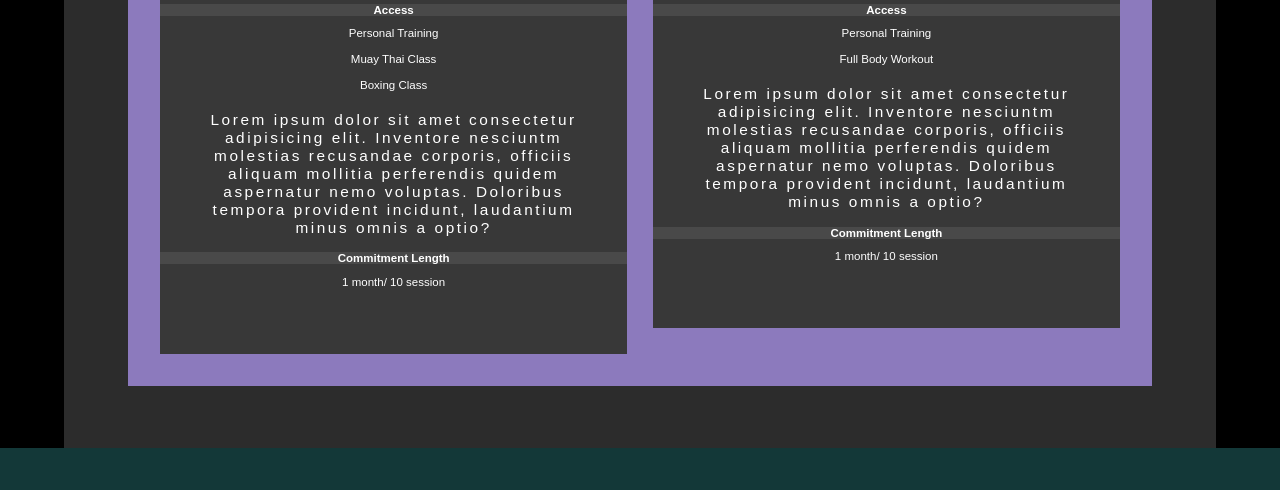
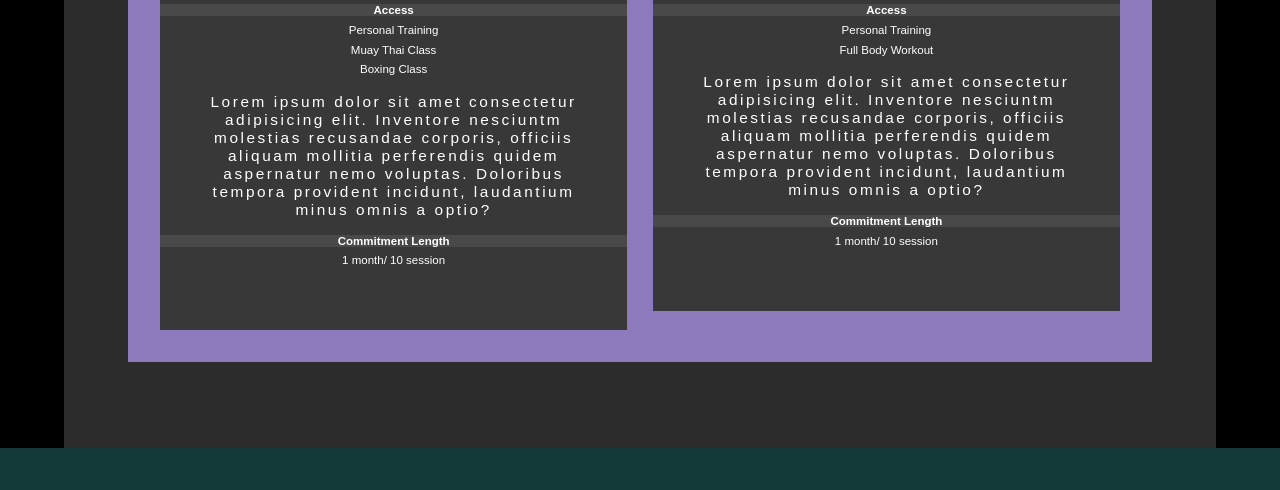
Before and after one commit to Tennrii/mmxp-test, a plain HTML site: page plan.html in a window 1280 px wide. Shown: the part 627-1117 px from the top of the page. Drawn offline with nearby package versions, Linux system fonts and the light colour scheme.

Commit message:
Update plan.css

```diff
--- a/CSS/plan.css
+++ b/CSS/plan.css
@@ -99,8 +99,8 @@
 .pc1h4{
     color: white;
     text-align: center;
-    margin-top: 0.8vw;
-    line-height: 1.2vw;
+    margin-top: 0.6vw;
+
     font-size: 0.9vw;
 }
 
```
